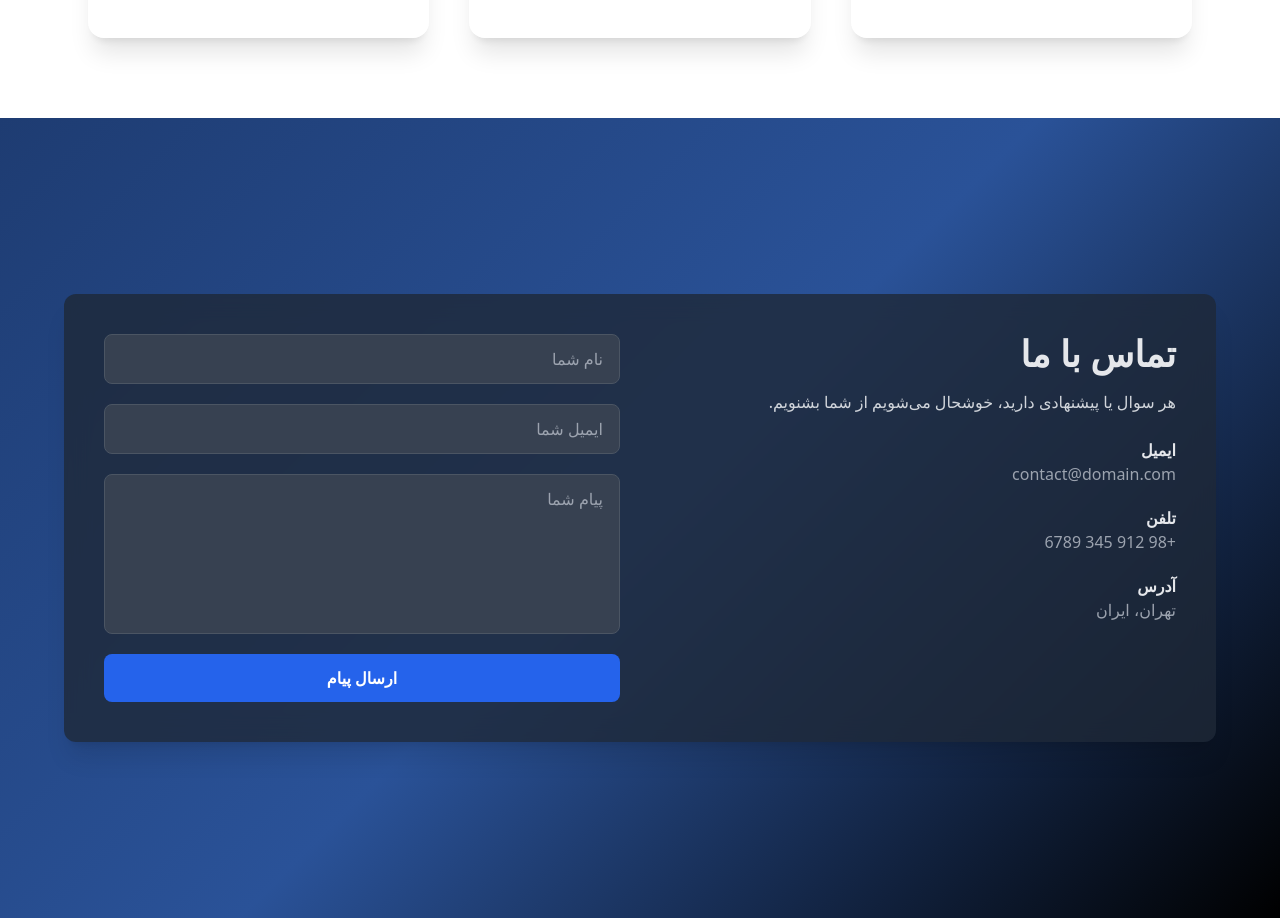
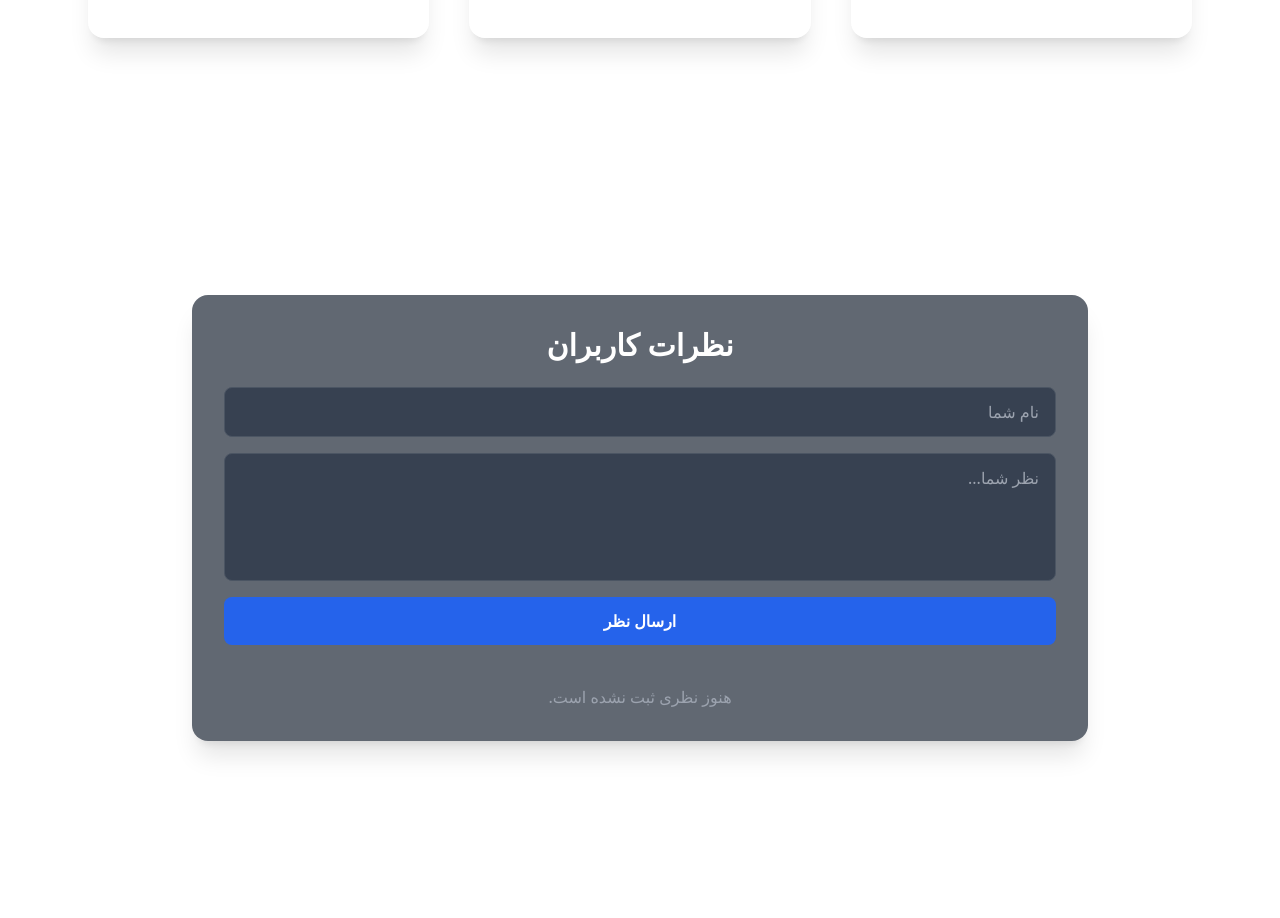
Before and after one commit to mnzm71/portfolio, a React (Vite) app: page / in a window 1280 px wide. Shown: the part 3189-4107 px from the top of the page. Built offline with nearby package versions, Linux system fonts and the light colour scheme.

Commit message:
change nazar

```diff
--- a/src/components/footer.jsx
+++ b/src/components/footer.jsx
@@ -1,13 +1,13 @@
-// ContactUs.jsx
 "use client";
 import { useState } from "react";
 
-export default function ContactUs() {
+export default function CommentsSection() {
   const [formData, setFormData] = useState({
     name: "",
-    email: "",
-    message: "",
+    comment: "",
   });
+
+  const [comments, setComments] = useState([]);
 
   const handleChange = (e) => {
     setFormData({ ...formData, [e.target.name]: e.target.value });
@@ -15,79 +15,70 @@ export default function ContactUs() {
 
   const handleSubmit = (e) => {
     e.preventDefault();
-    console.log(formData);
-    alert("پیام شما با موفقیت ارسال شد!");
-    setFormData({ name: "", email: "", message: "" });
+    if (!formData.name || !formData.comment) return;
+
+    setComments([...comments, { ...formData, date: new Date().toLocaleDateString("fa-IR") }]);
+    setFormData({ name: "", comment: "" });
+    alert("نظر شما با موفقیت ثبت شد 🙌");
   };
 
   return (
     <div
       className="min-h-screen w-full flex items-center justify-center p-6 text-right"
-      id="contact"
+      id="comments"
       dir="rtl"
-      style={{
-        background: "linear-gradient(135deg, #1e3c72, #2a5298, #000000)",
-      }}
     >
-      {/* باکس فرم و اطلاعات تماس */}
-      <div className="w-full max-w-6xl shadow-xl rounded-xl p-10 md:flex md:gap-10 bg-gray-800/80 backdrop-blur-md">
-        {/* بخش اطلاعات تماس */}
-        <div className="md:w-1/2 mb-8 md:mb-0 text-gray-200">
-          <h2 className="text-4xl font-bold mb-4">تماس با ما</h2>
-          <p className="mb-6 text-gray-300">
-            هر سوال یا پیشنهادی دارید، خوشحال می‌شویم از شما بشنویم.
-          </p>
-          <div className="space-y-5">
-            <div>
-              <h3 className="font-semibold">ایمیل</h3>
-              <p className="text-gray-400">contact@domain.com</p>
-            </div>
-            <div>
-              <h3 className="font-semibold">تلفن</h3>
-              <p className="text-gray-400">+98 912 345 6789</p>
-            </div>
-            <div>
-              <h3 className="font-semibold">آدرس</h3>
-              <p className="text-gray-400">تهران، ایران</p>
-            </div>
-          </div>
-        </div>
+      <div className="w-full max-w-4xl bg-gray-800/70 backdrop-blur-md rounded-2xl shadow-xl p-8">
+        <h2 className="text-3xl font-bold text-white mb-6 text-center">
+          نظرات کاربران
+        </h2>
 
-        {/* فرم تماس */}
-        <form className="md:w-1/2 flex flex-col gap-5" onSubmit={handleSubmit}>
+        {/* فرم ارسال نظر */}
+        <form onSubmit={handleSubmit} className="flex flex-col gap-4 mb-10">
           <input
             type="text"
             name="name"
             placeholder="نام شما"
             value={formData.name}
             onChange={handleChange}
-            className="border border-gray-600 rounded-lg px-4 py-3 bg-gray-700 text-gray-100 placeholder-gray-400 focus:outline-none focus:ring-2 focus:ring-blue-400 transition-colors duration-300"
-            required
-          />
-          <input
-            type="email"
-            name="email"
-            placeholder="ایمیل شما"
-            value={formData.email}
-            onChange={handleChange}
-            className="border border-gray-600 rounded-lg px-4 py-3 bg-gray-700 text-gray-100 placeholder-gray-400 focus:outline-none focus:ring-2 focus:ring-blue-400 transition-colors duration-300"
+            className="border border-gray-600 rounded-lg px-4 py-3 bg-gray-700 text-gray-100 placeholder-gray-400 focus:outline-none focus:ring-2 focus:ring-blue-400 transition"
             required
           />
           <textarea
-            name="message"
-            placeholder="پیام شما"
-            value={formData.message}
+            name="comment"
+            placeholder="نظر شما..."
+            value={formData.comment}
             onChange={handleChange}
-            className="border border-gray-600 rounded-lg px-4 py-3 h-40 resize-none bg-gray-700 text-gray-100 placeholder-gray-400 focus:outline-none focus:ring-2 focus:ring-blue-400 transition-colors duration-300"
+            className="border border-gray-600 rounded-lg px-4 py-3 h-32 resize-none bg-gray-700 text-gray-100 placeholder-gray-400 focus:outline-none focus:ring-2 focus:ring-blue-400 transition"
             required
           />
           <button
             type="submit"
             className="bg-blue-600 text-white font-semibold rounded-lg px-6 py-3 hover:bg-blue-700 transition"
           >
-            ارسال پیام
+            ارسال نظر
           </button>
         </form>
+
+        {/* لیست نظرات */}
+        <div className="space-y-5">
+          {comments.length === 0 ? (
+            <p className="text-gray-400 text-center">هنوز نظری ثبت نشده است.</p>
+          ) : (
+            comments.map((comment, index) => (
+              <div
+                key={index}
+                className="border border-gray-700 rounded-lg p-4 bg-gray-700/60 text-gray-100"
+              >
+                <div className="flex justify-between mb-2 text-sm text-gray-400">
+                  <span>{comment.name}</span>
+                  <span>{comment.date}</span>
+                </div>
+                <p className="text-gray-200">{comment.comment}</p>
+              </div>
+            ))
+          )}
+        </div>
       </div>
     </div>
   );
```
